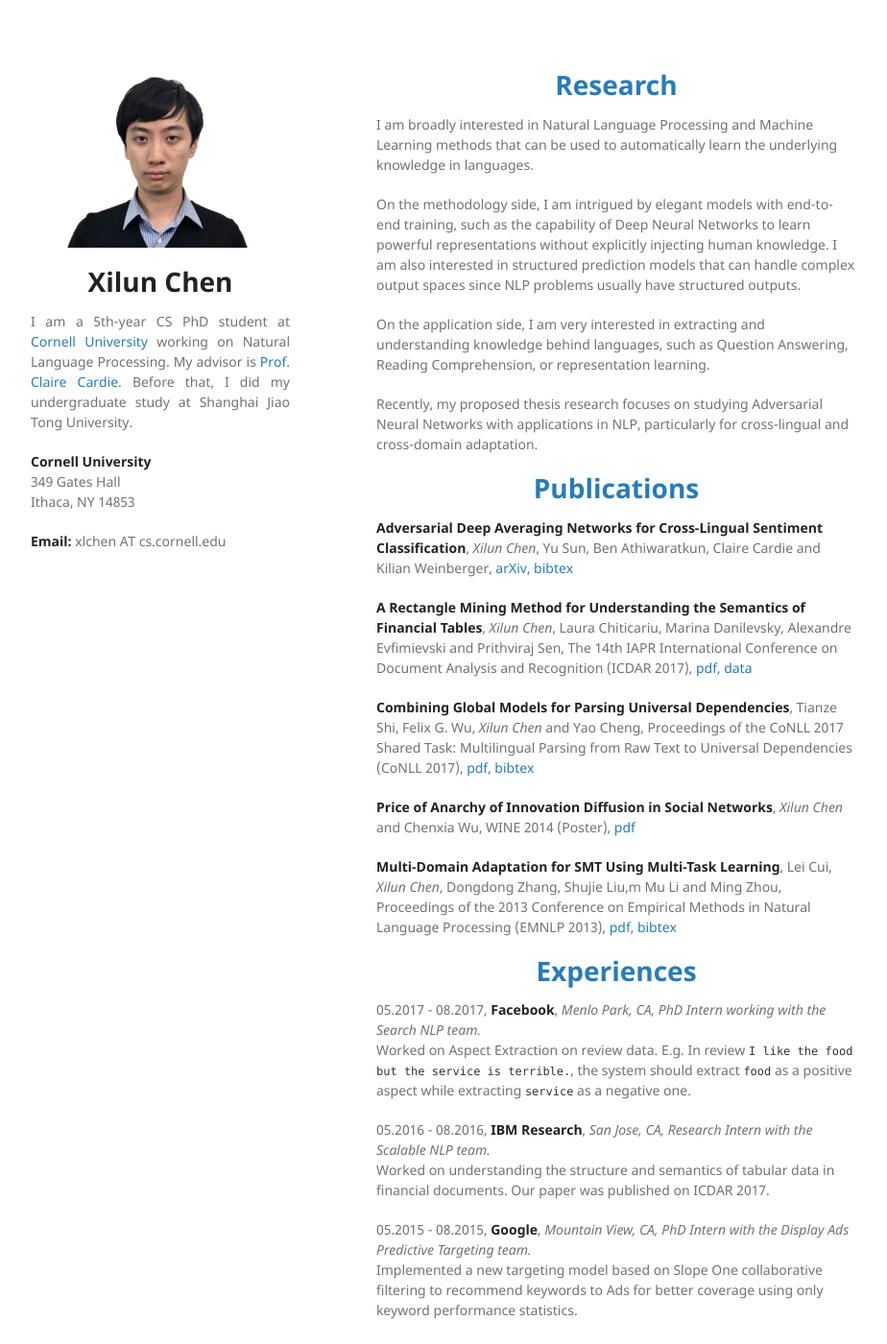
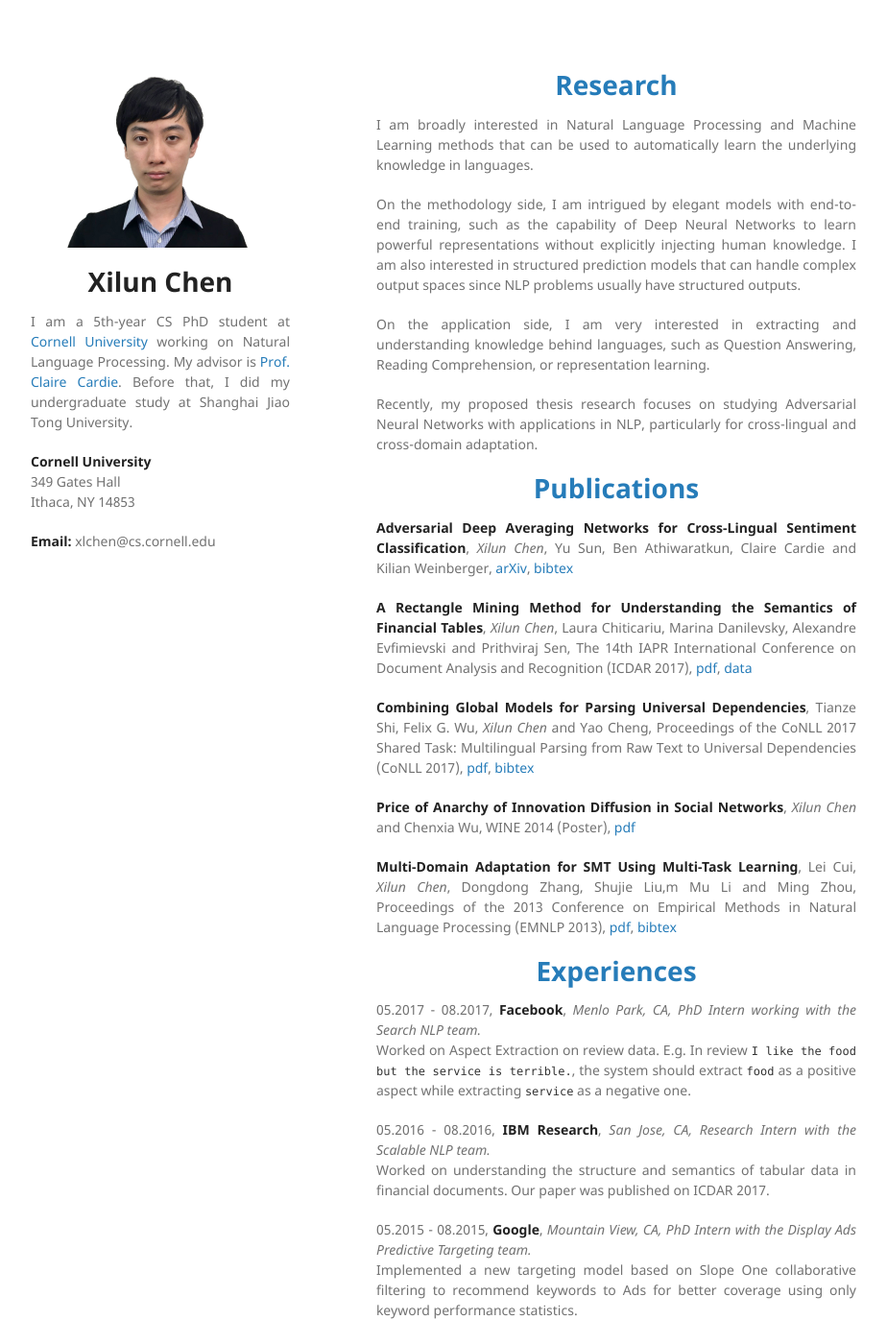
Before and after one commit to ccsasuke/ccsasuke.github.io, a Jekyll site: the page built from index.md, in a window 1280 px wide and 1400 px high. Shown: the whole window at 96% size, without its empty margins (178-1102 px from the left). Built offline with Jekyll 4.4.1, drawn with Linux system fonts in a browser that asks for light colours; our own code applies the rules of GitHub Pages for plain Markdown files.

Commit message:
change email; change alignment

```diff
--- a/_layouts/default.html
+++ b/_layouts/default.html
@@ -12,7 +12,8 @@
       h1 {text-align: center; margin: 15px;}
       body {color: #727272;}
       a:hover {font-weight: normal; filter: brightness(50%);}
-      #intro {text-align: justify;}
+      p {text-align: justify;}
+      span.displaynone { display:none; }
     </style>
     <!-- Global site tag (gtag.js) - Google Analytics -->
     <script async src="https://www.googletagmanager.com/gtag/js?id=UA-109998364-1"></script>
@@ -43,7 +44,7 @@ Before that, I did my undergraduate study at Shanghai Jiao Tong University.
           <br>
           Ithaca, NY 14853
           <br>
-          <p><strong>Email:</strong> xlchen AT cs.cornell.edu</p>
+          <p><strong>Email:</strong> xlchen@<span class="displaynone">nospam.</span>cs.cornell.edu</p>
         </p>
 
       </header>
```
Also changed, not shown: 2 other files.
